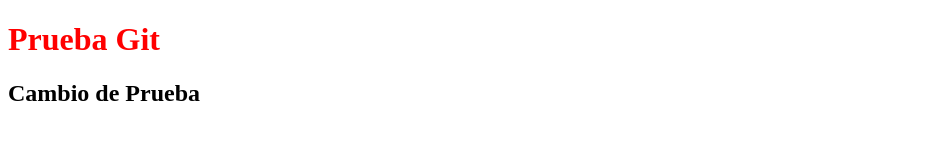
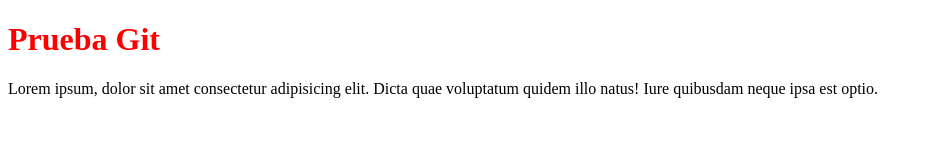
Before and after one commit to Patricio-Robustelli/repo_prueba, a plain HTML site: page index.html in a window 1280 px wide. Shown: the whole page, without its empty margins (0-932 px from the left). Drawn offline with Linux system fonts and the light colour scheme.

Commit message:
agregado en html

```diff
--- a/index.html
+++ b/index.html
@@ -8,6 +8,7 @@
 </head>
 <body>
     <h1>Prueba Git</h1>
-    <h2>Cambio de Prueba</h2>
+
+    <p>Lorem ipsum, dolor sit amet consectetur adipisicing elit. Dicta quae voluptatum quidem illo natus! Iure quibusdam neque ipsa est optio.</p>
 </body>
 </html>
```
